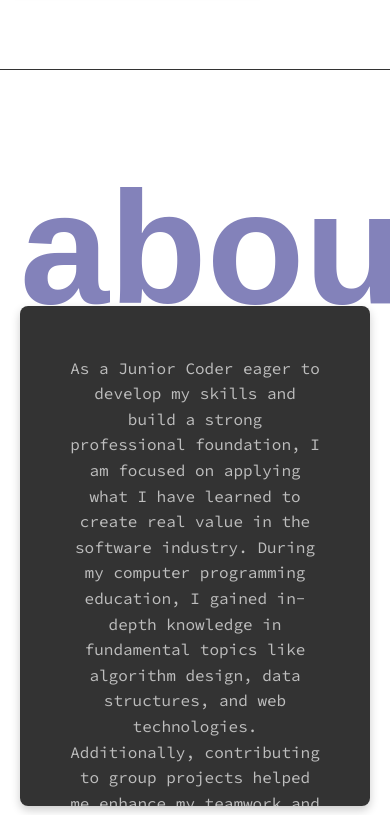
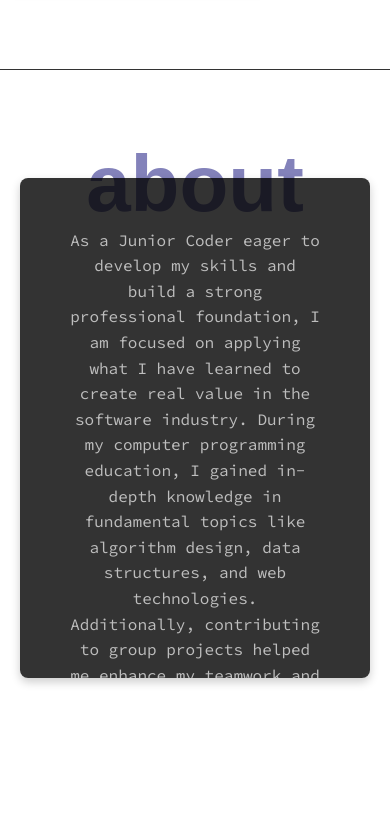
Before and after one commit to erensvr/erenPortfolio.github.io, a plain HTML site: page index.html in a window 390 px wide. Shown: the part 1180-1995 px from the top of the page. Drawn offline with nearby package versions, Linux system fonts and the light colour scheme.

Commit message:
Update style.css

```diff
--- a/style.css
+++ b/style.css
@@ -76,7 +76,7 @@
        .about h1,
    .work h1 {
     font-family: sans-serif;
-    font-size: 7rem;
+    font-size: 7rem !important;
     z-index: 0;
 
     opacity: 1;
@@ -98,7 +98,7 @@
        .about h1,
    .work h1 {
     font-family: sans-serif;
-    font-size: 7rem;
+    font-size: 7rem !important;
     z-index: 0;
 
     opacity: 1;
@@ -134,7 +134,7 @@
    .about h1,
    .work h1 {
     font-family: sans-serif;
-    font-size: 5rem;
+    font-size: 5rem !important;
     z-index: 0;
 
     opacity: 1;
@@ -150,7 +150,7 @@
 .about h1,
    .work h1 {
     font-family: sans-serif;
-    font-size: 4rem;
+    font-size: 4rem !important;
     z-index: 0;
 
     opacity: 1;
```
